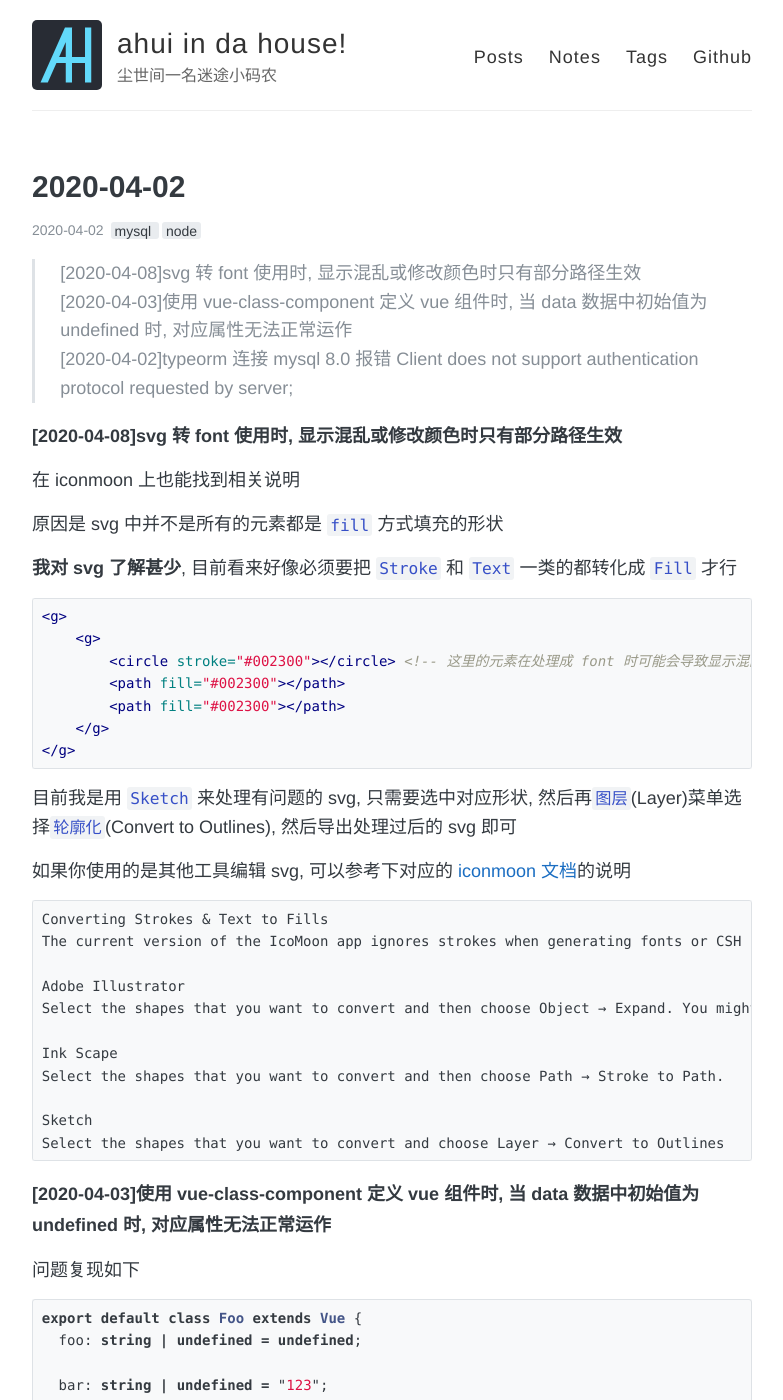
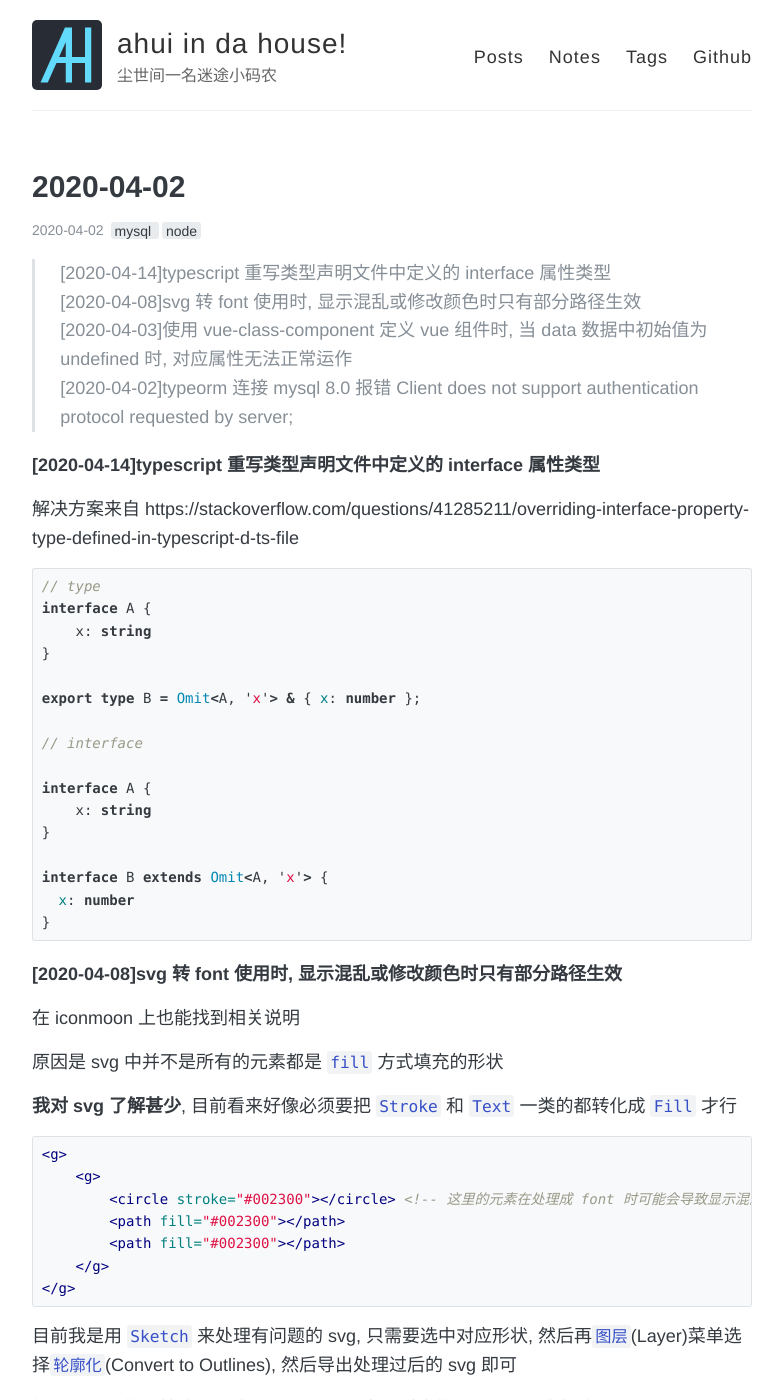
Before and after one commit to funkyLover/blog, a Jekyll site: the page built from notes/_posts/2020-04-02-notes.md, in a window 1280 px wide and 1400 px high. Shown: the whole window, without its empty margins (248-1031 px from the left). Built offline with Jekyll 4.4.1, drawn with Linux system fonts in a browser that asks for light colours; comment, search, counter and statistics services are not loaded.

Commit message:
add note;

````diff
--- a/notes/_posts/2020-04-02-notes.md
+++ b/notes/_posts/2020-04-02-notes.md
@@ -7,9 +7,33 @@ comments: true
 share: true
 ---
 
+> [2020-04-14]typescript 重写类型声明文件中定义的 interface 属性类型  <br>
 > [2020-04-08]svg 转 font 使用时, 显示混乱或修改颜色时只有部分路径生效 <br>
 > [2020-04-03]使用 vue-class-component 定义 vue 组件时, 当 data 数据中初始值为 undefined 时, 对应属性无法正常运作 <br>
 > [2020-04-02]typeorm 连接 mysql 8.0 报错 Client does not support authentication protocol requested by server; <br>
+
+##### [2020-04-14]typescript 重写类型声明文件中定义的 interface 属性类型
+
+解决方案来自 https://stackoverflow.com/questions/41285211/overriding-interface-property-type-defined-in-typescript-d-ts-file
+
+```ts
+// type
+interface A {
+    x: string
+}
+
+export type B = Omit<A, 'x'> & { x: number };
+
+// interface
+
+interface A {
+    x: string
+}
+
+interface B extends Omit<A, 'x'> {
+  x: number
+}
+```
 
 ##### [2020-04-08]svg 转 font 使用时, 显示混乱或修改颜色时只有部分路径生效
 
````
